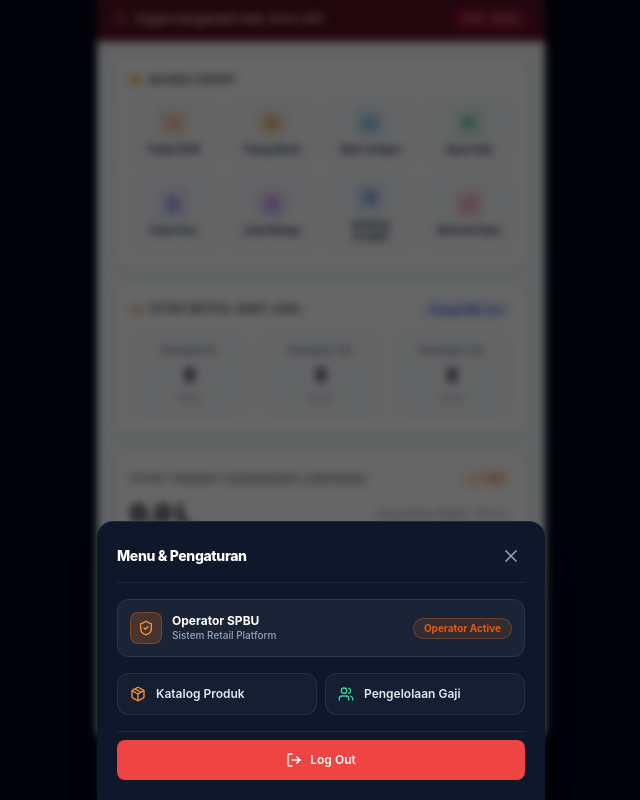
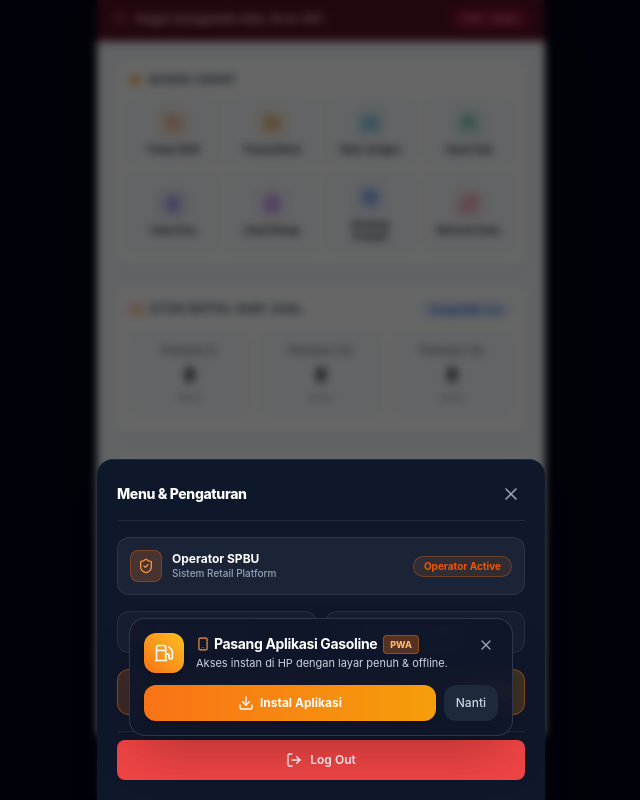
Before and after one commit to kamaldev10/retail-platform, a Next.js app in the folder apps/gasoline-web/: page / in a window 1280 px wide. Both pictures are taken after a click on the button "Lainnya". Shown: the whole page, without its empty margins (319-959 px from the left). Built offline with nearby package versions, Linux system fonts and the light colour scheme; no server answers.

Commit message:
fix(gasoline-web): ensure PWA banner auto-shows and add manual trigger in menu

```diff
--- a/apps/gasoline-web/src/components/common/BottomNav.tsx
+++ b/apps/gasoline-web/src/components/common/BottomNav.tsx
@@ -13,6 +13,7 @@
 	Package,
 	ShieldCheck,
 	ShoppingCart,
+	Smartphone,
 	Users,
 } from 'lucide-react'
 import Link from 'next/link'
@@ -152,6 +153,23 @@
 						</Link>
 					</div>
 
+					<button
+						type="button"
+						onClick={() => {
+							setIsSheetOpen(false)
+							window.dispatchEvent(new CustomEvent('open-pwa-install-prompt'))
+						}}
+						className="w-full flex items-center justify-between p-3 rounded-xl bg-gradient-to-r from-orange-500/20 to-amber-500/20 hover:from-orange-500/30 hover:to-amber-500/30 border border-orange-500/40 text-orange-300 text-xs font-bold transition-all"
+					>
+						<div className="flex items-center gap-2">
+							<Smartphone className="w-4 h-4 text-orange-400" />
+							<span>Pasang Aplikasi PWA di HP</span>
+						</div>
+						<span className="text-[10px] font-extrabold bg-orange-500 text-white px-2 py-0.5 rounded-full">
+							Instal
+						</span>
+					</button>
+
 					<div className="pt-2 border-t border-slate-800">
 						<Button
 							variant="destructive"
--- a/apps/gasoline-web/src/components/common/PWAInstallPrompt.tsx
+++ b/apps/gasoline-web/src/components/common/PWAInstallPrompt.tsx
@@ -31,11 +31,9 @@
 			/iPad|iPhone|iPod/.test(ua) && !(window as unknown as { MSStream?: unknown }).MSStream
 		setIsIOS(isIOSUser)
 
-		// Check if user dismissed banner during this session
+		// Show banner by default if not dismissed in session
 		const dismissed = sessionStorage.getItem('pwa_banner_dismissed')
-		if (dismissed === 'true') {
-			setShowBanner(false)
-		} else if (isIOSUser) {
+		if (dismissed !== 'true') {
 			setShowBanner(true)
 		}
 
@@ -53,26 +51,37 @@
 			setDeferredPrompt(null)
 		}
 
+		const handleCustomOpen = () => {
+			sessionStorage.removeItem('pwa_banner_dismissed')
+			setShowBanner(true)
+		}
+
 		window.addEventListener('beforeinstallprompt', handleBeforeInstallPrompt)
 		window.addEventListener('appinstalled', handleAppInstalled)
+		window.addEventListener('open-pwa-install-prompt', handleCustomOpen)
 
 		return () => {
 			window.removeEventListener('beforeinstallprompt', handleBeforeInstallPrompt)
 			window.removeEventListener('appinstalled', handleAppInstalled)
+			window.removeEventListener('open-pwa-install-prompt', handleCustomOpen)
 		}
 	}, [])
 
 	const handleInstallClick = async () => {
-		if (!deferredPrompt) return
-
+		if (deferredPrompt) {
 			deferredPrompt.prompt()
 			const { outcome } = await deferredPrompt.userChoice
 			if (outcome === 'accepted') {
 				setIsInstalled(true)
 			}
-
 			setDeferredPrompt(null)
 			setShowBanner(false)
+		} else {
+			// Fallback alert for Chrome/Edge manual menu install instructions
+			alert(
+				'Untuk memasain di Chrome/Edge: Ketuk menu titik tiga (⋮) ➔ pilih "Instal Aplikasi" atau "Tambahkan ke Layar Utama"',
+			)
+		}
 	}
 
 	const handleDismiss = () => {
@@ -101,8 +110,8 @@
 						</div>
 						<p className="text-[11px] text-slate-300 mt-0.5 leading-snug">
 							{isIOS
-								? "Ketuk tombol 'Bagikan' di Safari ➔ 'Tambah ke Utama'"
-								: 'Akses instan cepat di HP dengan layar penuh.'}
+								? "Ketuk 'Bagikan' di Safari ➔ 'Tambah ke Layar Utama'"
+								: 'Akses instan di HP dengan layar penuh & offline.'}
 						</p>
 					</div>
 				</div>
@@ -122,7 +131,7 @@
 						className="flex-1 bg-gradient-to-r from-orange-500 to-amber-500 hover:from-orange-600 hover:to-amber-600 active:scale-[0.98] text-white text-xs font-bold py-2.5 px-3 rounded-xl flex items-center justify-center gap-1.5 shadow-md transition-all"
 					>
 						<Download className="w-4 h-4" />
-						<span>Instal Aplikasi Sekitar</span>
+						<span>Instal 1-Klik</span>
 					</button>
 				) : isIOS ? (
 					<div className="flex-1 bg-slate-800 border border-slate-700 text-slate-200 text-xs font-semibold py-2 px-3 rounded-xl flex items-center justify-center gap-1.5">
@@ -131,11 +140,11 @@
 					</div>
 				) : (
 					<button
-						onClick={handleDismiss}
-						className="flex-1 bg-gradient-to-r from-orange-500 to-amber-500 hover:from-orange-600 hover:to-amber-600 text-white text-xs font-bold py-2.5 px-3 rounded-xl flex items-center justify-center gap-1.5 shadow-md"
+						onClick={handleInstallClick}
+						className="flex-1 bg-gradient-to-r from-orange-500 to-amber-500 hover:from-orange-600 hover:to-amber-600 active:scale-[0.98] text-white text-xs font-bold py-2.5 px-3 rounded-xl flex items-center justify-center gap-1.5 shadow-md"
 					>
-						<Smartphone className="w-4 h-4" />
-						<span>Siap Dipasang</span>
+						<Download className="w-4 h-4" />
+						<span>Instal Aplikasi</span>
 					</button>
 				)}
 				<button
```
Lines whose indentation alone changed are shown as unchanged.
